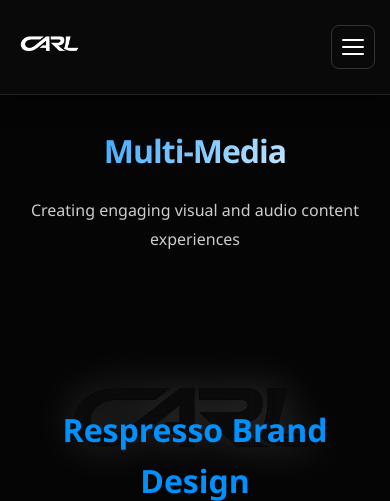
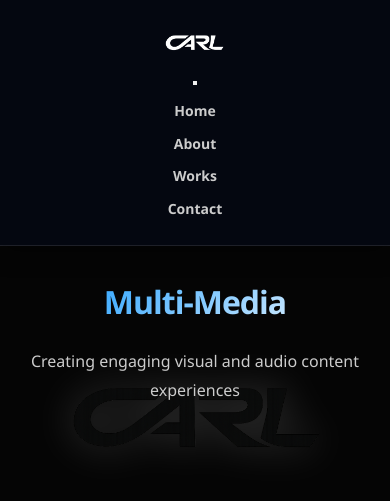
Before and after one commit to Carllinton/Portfolio, a PHP site: page /multimedia.php in a window 390 px wide. Shown: the top 501 px of the page. Run offline with PHP 8.4, Linux system fonts and the light colour scheme.

Commit message:
Refactor navigation styles and improve mobile layout
Removed old navigation styles and adjusted layout for mobile responsiveness.

```diff
--- a/css/style.css
+++ b/css/style.css
@@ -55,91 +55,6 @@ p, a, li, span, button {
     }
 }
 
-/* hamburg nav */
-.nav-container {
-    position: relative;
-}
-
-.nav-menu {
-    display: flex;
-    align-items: center;
-    gap: 1.25rem;
-}
-
-.nav-toggle {
-    display: none;
-    width: 44px;
-    height: 44px;
-    align-items: center;
-    justify-content: center;
-    border: 1px solid #333;
-    border-radius: 8px;
-    background: transparent;
-    color: #fff;
-    cursor: pointer;
-}
-
-.nav-toggle-icon,
-.nav-toggle-icon::before,
-.nav-toggle-icon::after {
-    display: block;
-    width: 22px;
-    height: 2px;
-    border-radius: 2px;
-    background: currentColor;
-}
-
-.nav-toggle-icon {
-    position: relative;
-}
-
-.nav-toggle-icon::before,
-.nav-toggle-icon::after {
-    position: absolute;
-    left: 0;
-    content: "";
-}
-
-.nav-toggle-icon::before {
-    top: -7px;
-}
-
-.nav-toggle-icon::after {
-    top: 7px;
-}
-
-@media (max-width: 600px) {
-    .nav-container {
-        flex-direction: row;
-        flex-wrap: wrap;
-        gap: 0;
-        padding: 10px 5%;
-    }
-
-    .nav-toggle {
-        display: inline-flex;
-        margin-left: auto;
-    }
-
-    .nav-menu {
-        display: none;
-        flex: 0 0 100%;
-        flex-direction: column;
-        align-items: center;
-        gap: 0;
-        padding-top: 10px;
-    }
-
-    .nav-menu.is-open {
-        display: flex;
-    }
-
-    .nav-menu a {
-        margin: 0;
-        padding: 12px 0;
-    }
-}
-
 main {
     position: relative;
 }
@@ -170,7 +85,7 @@ header {
     position: sticky;
     top: 0;
     z-index: 1000;
-    background: var(--dark-bg);
+    background: rgba(5, 8, 20, 0.75);
     backdrop-filter: blur(5px);
     box-shadow: 0 8px 20px rgba(0, 0, 0, 0.35);
 }
@@ -1354,8 +1260,9 @@ textarea {
     }
 
     .nav-container {
+        flex-direction: column;
         gap: 15px;
-        padding: 15px 15px;
+        padding: 15px 0;
     }
 
     .nav-container img {
@@ -1366,6 +1273,13 @@ textarea {
     .nav-container a {
         font-size: 14px;
         margin-left: 0;
+    }
+
+    .nav-menu {
+        display: flex;
+        flex-direction: column;
+        gap: 10px;
+        align-items: center;
     }
 
     .item-card {
```
Also changed, not shown: other parts of css/style.css (+26 -11 lines).
